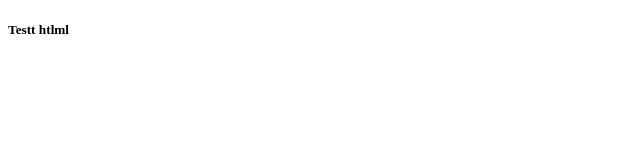
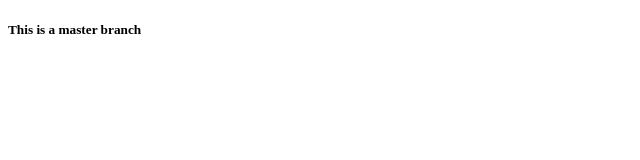
Before and after one commit to shahbaz2608/conflict_test, a plain HTML site: page index.html in a window 1280 px wide. Shown: the full height of the page, 0-640 px from the left. Drawn offline with Linux system fonts and the light colour scheme.

Commit message:
change desc

```diff
--- a/index.html
+++ b/index.html
@@ -6,6 +6,6 @@
     <title>Document</title>
 </head>
 <body>
-    <h5>Testt htlml</h5>
+    <h5>This is a master branch</h5>
 </body>
 </html>
```
